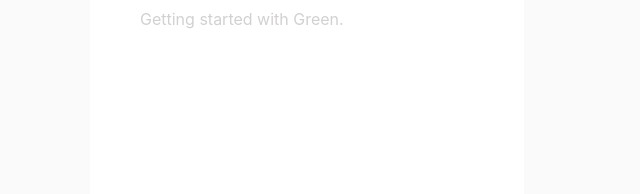
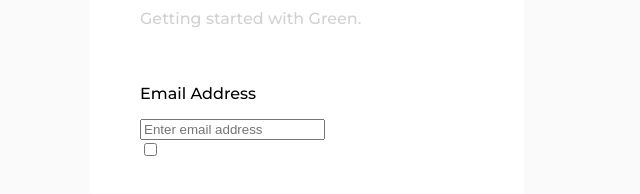
Before and after one commit to maxcramer/green-cd, a React (Create React App) app: page / in a window 1280 px wide. Shown: the part 366-560 px from the top of the page, without its empty margins (333-973 px from the left). Built offline with nearby package versions, Linux system fonts and the light colour scheme.

Commit message:
adding monostraat to font family, setting up inputs for email address

```diff
--- a/public/index.html
+++ b/public/index.html
@@ -24,7 +24,9 @@
       work correctly both with client-side routing and a non-root public URL.
       Learn how to configure a non-root public URL by running `npm run build`.
     -->
-    <title>React App</title>
+    <link rel="preconnect" href="https://fonts.gstatic.com">
+<link href="https://fonts.googleapis.com/css2?family=Montserrat:wght@200;300;500&display=swap" rel="stylesheet">
+    <title>Green Login</title>
   </head>
   <body>
     <noscript>You need to enable JavaScript to run this app.</noscript>
--- a/src/App.css
+++ b/src/App.css
@@ -5,6 +5,7 @@
   display: flex;
   justify-content: center;
   align-items: center;
+  font-family: Montserrat;
 }
 
 .App-logo {
--- a/src/App.js
+++ b/src/App.js
@@ -2,12 +2,14 @@
 import './App.css';
 import Layout from './Layout/Layout';
 import Header from './components/Header/Header';
+import EmailInput from './components/EmailInput/EmailInput';
 
 function App() {
   return (
     <div className="App">
       <Layout>
         <Header />
+        <EmailInput />
       </Layout>
 
     </div>
--- /dev/null
+++ b/src/components/EmailInput/EmailInput.js
@@ -0,0 +1,15 @@
+import React from 'react';
+
+import './EmailInput.scss'
+;
+const Emailinput = () => {
+    return (
+        <div className="Email">
+            <p>Email Address</p>
+            <input type="text" placeholder="Enter email address"/>
+            <input type="checkbox" />
+        </div>
+    );
+};
+
+export default Emailinput;
--- /dev/null
+++ b/src/components/EmailInput/EmailInput.scss
@@ -0,0 +1,6 @@
+.Email {
+    display: flex;
+    flex-direction: column;
+    align-items: flex-start;
+    margin: 40px 0;
+}
```
Also changed, not shown: 1 other file (tests, documents, lock files or other folders).
